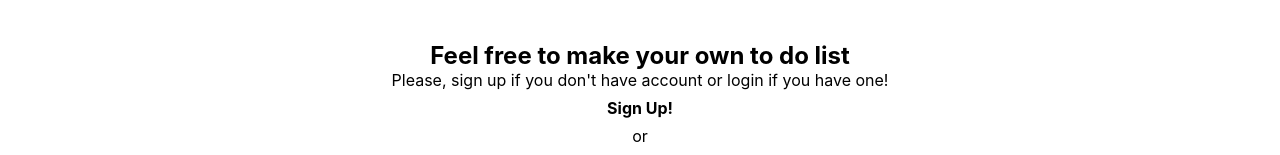
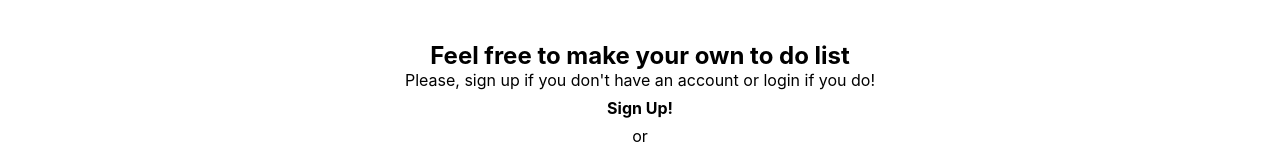
Before and after one commit to church-project-one/unsere-raum-client, a React (Create React App) app: page / in a window 1280 px wide. Shown: the part 289-444 px from the top of the page. Built offline with nearby package versions, Linux system fonts and the light colour scheme.

Commit message:
review home-page

```diff
--- a/src/pages/HomePage.js
+++ b/src/pages/HomePage.js
@@ -4,7 +4,7 @@ function HomePage() {
   return(
     <div id="home-page">
       <h2>Feel free to make your own to do list</h2>
-      <p>Please, sign up if you don't have account or login if you have one!</p>
+      <p>Please, sign up if you don't have an account or login if you do!</p>
 
       <Link to="/signup">Sign Up!</Link> <p> or </p>
       <Link to="/Login">Login!</Link>
```
